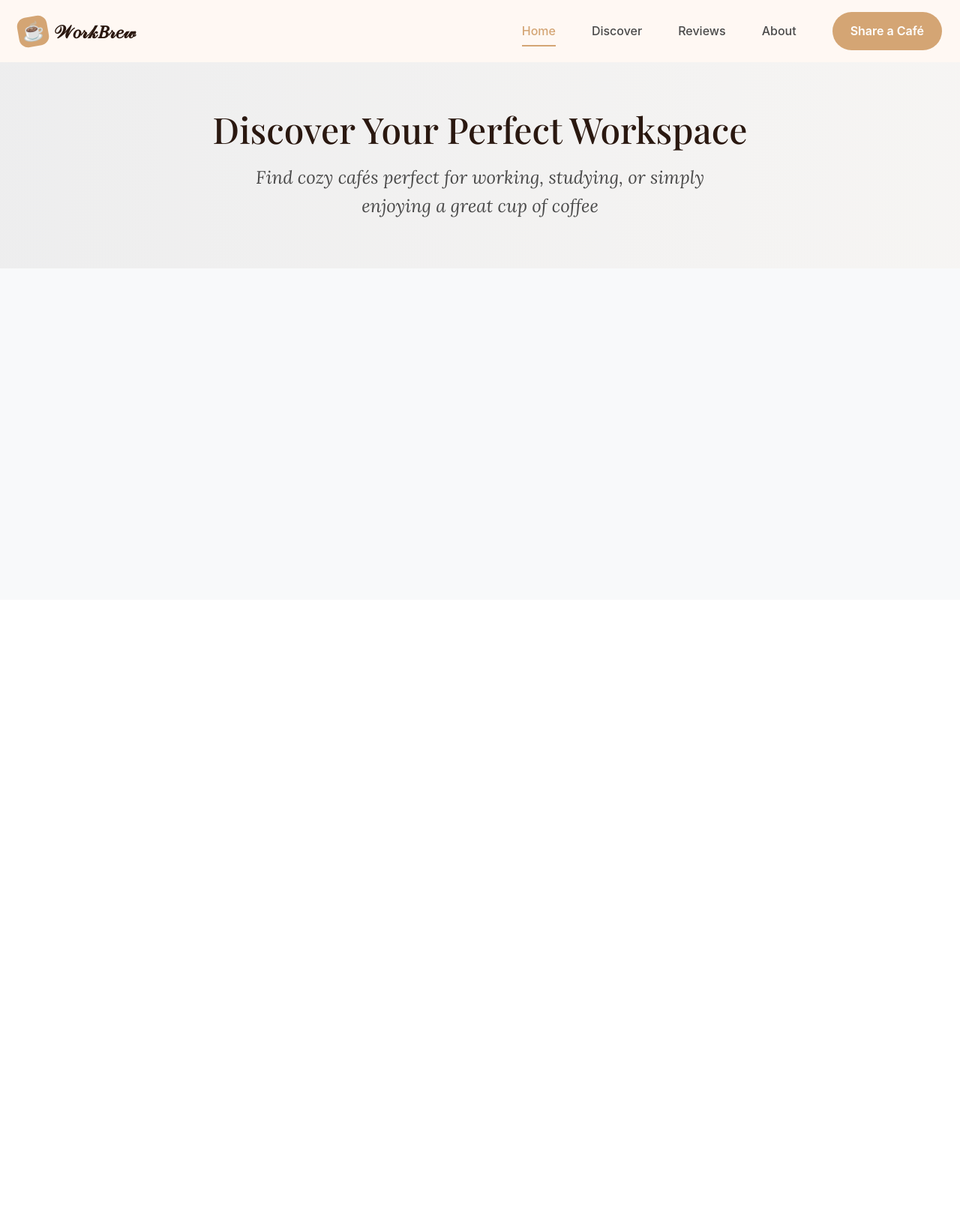
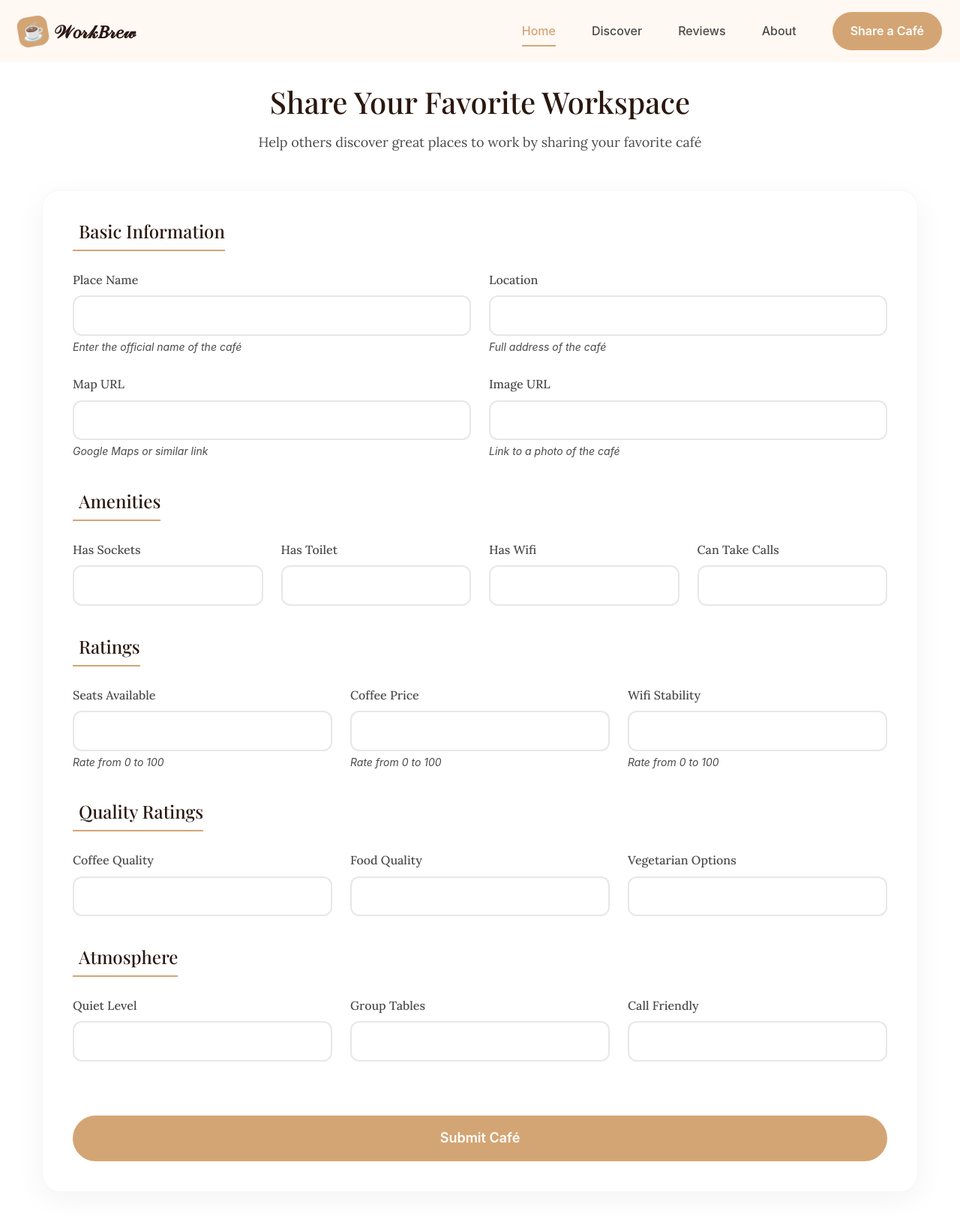
Before and after one commit to Justparthi/Work-Brew, a Django app: template templates/place_list.html in a window 1280 px wide. Shown: the whole page at 75% size. Before the commit the page ends 358 px from the top, so only its background shows below. Run offline with Django 5.2, Linux system fonts and the light colour scheme; the template is opened without the code that fills it: values that come from a table or form of the project are taken from there, others are empty; some web fonts are replaced.

Commit message:
Update place_list.html

```diff
--- a/templates/place_list.html
+++ b/templates/place_list.html
@@ -1,12 +1,14 @@
+{% load form_tags %}
+
+
 <!DOCTYPE html>
-<html lang="en">
+<html>
 <head>
-    <meta charset="UTF-8">
-    <meta name="viewport" content="width=device-width, initial-scale=1.0">
-    <title>Places List</title>
-    <link href="https://cdn.jsdelivr.net/npm/bootstrap@5.3.3/dist/css/bootstrap.min.css" rel="stylesheet">
-    <link href="https://cdnjs.cloudflare.com/ajax/libs/font-awesome/6.0.0-beta3/css/all.min.css" rel="stylesheet">
+    <title>Add Place</title>
+    <!-- <link rel="stylesheet" href="../static/css/styles.css"> -->
+    <link href="https://cdn.jsdelivr.net/npm/bootstrap@5.3.3/dist/css/bootstrap.min.css" rel="stylesheet" integrity="sha384-QWTKZyjpPEjISv5WaRU9OFeRpok6YctnYmDr5pNlyT2bRjXh0JMhjY6hW+ALEwIH" crossorigin="anonymous">
     <style>
+
 @import url('https://fonts.googleapis.com/css2?family=Lora:ital,wght@0,400;0,500;0,600;0,700;1,400&family=Playfair+Display:ital,wght@0,400;0,500;0,600;0,700;1,400&display=swap');
 
 * {
@@ -296,182 +298,159 @@ body {
         height: 160px;
     }
 }
-
-.hero-section {
-            padding: 4rem 0;
-            text-align: center;
-            background: linear-gradient(to right, rgba(42, 24, 16, 0.05), rgba(212, 165, 116, 0.05));
+.form-container {
+            max-width: 1200px;
+            margin: 2rem auto;
+            padding: 0 1rem;
         }
 
-        .hero-title {
+        .form-header {
+            text-align: center;
+            margin-bottom: 3rem;
+            position: relative;
+        }
+
+        .form-title {
             font-family: var(--font-display);
-            font-size: var(--text-3xl);
+            font-size: var(--text-2xl);
             color: var(--primary);
             margin-bottom: 1rem;
         }
 
-        .hero-subtitle {
+        .form-subtitle {
             font-family: var(--font-body);
-            font-size: var(--text-lg);
+            font-size: var(--text-base);
             color: var(--text);
             max-width: 600px;
             margin: 0 auto;
+        }
+
+        .form-card {
+            background: white;
+            border-radius: 24px;
+            padding: 2.5rem;
+            box-shadow: 0 10px 40px rgba(42, 24, 16, 0.05);
+            border: 1px solid rgba(212, 165, 116, 0.1);
+        }
+
+        .form-section {
+            margin-bottom: 2.5rem;
+            position: relative;
+        }
+
+        .section-title {
+            font-family: var(--font-display);
+            font-size: var(--text-lg);
+            color: var(--primary);
+            margin-bottom: 1.5rem;
+            padding-bottom: 0.5rem;
+            border-bottom: 2px solid var(--accent);
+            display: inline-block;
+        }
+
+        .form-label {
+            font-family: var(--font-body);
+            font-size: var(--text-sm);
+            color: var(--text);
+            margin-bottom: 0.5rem;
+            font-weight: 500;
+        }
+
+        .form-control {
+            border: 2px solid rgba(42, 24, 16, 0.1);
+            border-radius: 12px;
+            padding: 0.8rem 1rem;
+            font-size: var(--text-sm);
+            transition: all 0.3s ease;
+        }
+
+        .form-control:focus {
+            border-color: var(--accent);
+            box-shadow: 0 0 0 3px rgba(212, 165, 116, 0.1);
+        }
+
+        .submit-btn {
+            background: var(--accent);
+            color: white;
+            border: none;
+            border-radius: 50px;
+            padding: 1rem 2rem;
+            font-size: var(--text-base);
+            font-weight: 600;
+            width: 100%;
+            transition: all 0.3s ease;
+            margin-top: 2rem;
+        }
+
+        .submit-btn:hover {
+            background: var(--primary);
+            transform: translateY(-2px);
+        }
+
+        .form-icon {
+            color: var(--accent);
+            margin-right: 0.5rem;
+        }
+
+        .help-text {
+            font-size: var(--text-xs);
+            color: var(--text);
+            margin-top: 0.25rem;
             font-style: italic;
         }
 
-        .cafe-grid {
-            padding: 2rem 0;
+        @media (max-width: 768px) {
+            .form-card {
+                padding: 1.5rem;
             }
 
-        .cafe-card {
-            background: white;
-            border-radius: 20px;
-            overflow: hidden;
-            transition: transform 0.3s ease, box-shadow 0.3s ease;
+            .form-section {
                 margin-bottom: 2rem;
-            position: relative;
-            border: none;
             }
 
-        .cafe-card:hover {
-            transform: translateY(-10px);
-            box-shadow: 0 20px 40px rgba(42, 24, 16, 0.1);
+            .section-title {
+                font-size: var(--text-base);
+            }
         }
 
-        .cafe-image {
-            height: 300px;
-            position: relative;
-            overflow: hidden;
+        /* Progress indicator styles */
+        .progress-indicator {
+            display: flex;
+            justify-content: center;
+            margin-bottom: 2rem;
         }
 
-        .cafe-image img {
-            width: 100%;
-            height: 100%;
-            object-fit: cover;
-            transition: transform 0.5s ease;
+        .progress-step {
+            display: flex;
+            align-items: center;
+            margin: 0 1rem;
+            color: var(--text);
+            font-size: var(--text-sm);
         }
 
-        .cafe-card:hover .cafe-image img {
-            transform: scale(1.1);
-        }
-
-        .cafe-badge {
-            position: absolute;
-            top: 1rem;
-            right: 1rem;
-            background: rgba(255, 248, 243, 0.9);
-            padding: 0.5rem 1rem;
-            border-radius: 50px;
-            font-size: var(--text-xs);
-            color: var(--primary);
-            backdrop-filter: blur(5px);
-        }
-
-        .cafe-content {
-            padding: 2rem;
-        }
-
-        .cafe-title {
-            font-family: var(--font-display);
-            font-size: var(--text-xl);
-            color: var(--primary);
-            margin-bottom: 0.5rem;
-            text-decoration: none;
-        }
-
-        .cafe-title a {
-            color: inherit;
-            text-decoration: none;
-            transition: color 0.3s ease;
-        }
-
-        .cafe-title a:hover {
+        .step-number {
+            width: 2rem;
+            height: 2rem;
+            border-radius: 50%;
+            background: var(--light);
+            border: 2px solid var(--accent);
+            display: flex;
+            align-items: center;
+            justify-content: center;
+            margin-right: 0.5rem;
+            font-weight: 600;
             color: var(--accent);
         }
 
-        .cafe-location {
-            font-size: var(--text-sm);
-            color: var(--text);
-            margin-bottom: 1rem;
-            display: flex;
-            align-items: center;
-            gap: 0.5rem;
-        }
-
-        .cafe-hours {
-            font-size: var(--text-sm);
-            color: var(--accent);
-            margin-bottom: 1.5rem;
-            display: flex;
-            align-items: center;
-            gap: 0.5rem;
-        }
-
-        .cafe-footer {
-            display: flex;
-            justify-content: space-between;
-            align-items: center;
-            padding-top: 1rem;
-            border-top: 1px solid rgba(42, 24, 16, 0.1);
-        }
-
-        .location-btn {
-            background-color: var(--accent);
-            color: white;
-            padding: 0.8rem 1.5rem;
-            border-radius: 50px;
-            text-decoration: none;
-            font-size: var(--text-sm);
-            transition: transform 0.3s ease, background-color 0.3s ease;
-            display: inline-flex;
-            align-items: center;
-            gap: 0.5rem;
-        }
-
-        .location-btn:hover {
-            transform: translateY(-2px);
-            background-color: var(--primary);
+        .current-step .step-number {
+            background: var(--accent);
             color: white;
         }
 
-        .rating {
-            display: flex;
-            align-items: center;
-            gap: 0.5rem;
-            font-size: var(--text-sm);
-            color: var(--primary);
-        }
-
-        .rating i {
-            color: #FFD700;
-        }
-
-        @media (max-width: 768px) {
-            .hero-section {
-                padding: 2rem 0;
-            }
-
-            .cafe-image {
-                height: 250px;
-            }
-
-            .cafe-content {
-                padding: 1.5rem;
-            }
-
-            .cafe-footer {
-                flex-direction: column;
-                gap: 1rem;
-            }
-
-            .location-btn {
-                width: 100%;
-                justify-content: center;
-            }
-        }
     </style>
 </head>
-<body class="bg-light">
+<body>
+
     <nav class="navbar">
         <div class="nav-container">
             <a href="#" class="logo">
@@ -492,51 +471,129 @@ body {
             </div>
         </div>
     </nav>
-    <section class="hero-section">
-        <h1 class="hero-title">Discover Your Perfect Workspace</h1>
-        <p class="hero-subtitle">Find cozy cafés perfect for working, studying, or simply enjoying a great cup of coffee</p>
-    </section>
+    <div class="form-container">
+        <div class="form-header">
+            <h1 class="form-title">Share Your Favorite Workspace</h1>
+            <p class="form-subtitle">Help others discover great places to work by sharing your favorite café</p>
+        </div>
 
-    <!-- New Café Grid -->
-    <div class="container cafe-grid">
-        <div class="row">
-            {% for place in places %}
-            <div class="col-12 col-md-6 col-lg-4">
-                <div class="cafe-card">
-                    <div class="cafe-image">
-                        <img src="{{ place.img_url }}" alt="{{ place.name }}">
-                        <div class="cafe-badge">
-                            <i class="fas fa-wifi"></i> Free WiFi
+        <div class="form-card">
+            <form method="POST">
+                {% csrf_token %}
+
+                <div class="form-section">
+                    <h2 class="section-title"><i class="fas fa-info-circle form-icon"></i>Basic Information</h2>
+                    <div class="row g-4">
+                        <div class="col-md-6">
+                            <label class="form-label">Place Name</label>
+                            {{ form.name|add_class:"form-control" }}
+                            <div class="help-text">Enter the official name of the café</div>
                         </div>
+                        <div class="col-md-6">
+                            <label class="form-label">Location</label>
+                            {{ form.location|add_class:"form-control" }}
+                            <div class="help-text">Full address of the café</div>
                         </div>
-                    <div class="cafe-content">
-                        <h2 class="cafe-title">
-                            <a href="{% url 'place_detail' place.id %}">{{ place.name }}</a>
-                        </h2>
-                        <p class="cafe-location">
-                            <i class="fas fa-map-marker-alt"></i>
-                            {{ place.location }}
-                        </p>
-                        <p class="cafe-hours">
-                            <i class="far fa-clock"></i>
-                            7:00 - 8:00
-                        </p>
-                        <div class="cafe-footer">
-                            <div class="rating">
-                                <i class="fas fa-star"></i>
-                                <span>4.5</span>
+                        <div class="col-md-6">
+                            <label class="form-label">Map URL</label>
+                            {{ form.map_url|add_class:"form-control" }}
+                            <div class="help-text">Google Maps or similar link</div>
                         </div>
-                            <a href="{{ place.map_url }}" class="location-btn">
-                                <i class="fas fa-map-marker-alt"></i>
-                                View Location
-                            </a>
+                        <div class="col-md-6">
+                            <label class="form-label">Image URL</label>
+                            {{ form.img_url|add_class:"form-control" }}
+                            <div class="help-text">Link to a photo of the café</div>
                         </div>
                     </div>
                 </div>
+
+                <div class="form-section">
+                    <h2 class="section-title"><i class="fas fa-wifi form-icon"></i>Amenities</h2>
+                    <div class="row g-4">
+                        <div class="col-md-3">
+                            <label class="form-label">Has Sockets</label>
+                            {{ form.has_sockets|add_class:"form-control" }}
                         </div>
-            {% endfor %}
+                        <div class="col-md-3">
+                            <label class="form-label">Has Toilet</label>
+                            {{ form.has_toilet|add_class:"form-control" }}
+                        </div>
+                        <div class="col-md-3">
+                            <label class="form-label">Has Wifi</label>
+                            {{ form.has_wifi|add_class:"form-control" }}
+                        </div>
+                        <div class="col-md-3">
+                            <label class="form-label">Can Take Calls</label>
+                            {{ form.can_take_calls|add_class:"form-control" }}
                         </div>
                     </div>
+                </div>
+
+                <div class="form-section">
+                    <h2 class="section-title"><i class="fas fa-star form-icon"></i>Ratings</h2>
+                    <div class="row g-4">
+                        <div class="col-md-4">
+                            <label class="form-label">Seats Available</label>
+                            {{ form.seats|add_class:"form-control" }}
+                            <div class="help-text">Rate from 0 to 100</div>
+                        </div>
+                        <div class="col-md-4">
+                            <label class="form-label">Coffee Price</label>
+                            {{ form.coffee_price|add_class:"form-control" }}
+                            <div class="help-text">Rate from 0 to 100</div>
+                        </div>
+                        <div class="col-md-4">
+                            <label class="form-label">Wifi Stability</label>
+                            {{ form.stable_wifi|add_class:"form-control" }}
+                            <div class="help-text">Rate from 0 to 100</div>
+                        </div>
+                    </div>
+                </div>
+
+                <div class="form-section">
+                    <h2 class="section-title"><i class="fas fa-coffee form-icon"></i>Quality Ratings</h2>
+                    <div class="row g-4">
+                        <!-- Your existing quality rating fields with the new styling -->
+                        <div class="col-md-4">
+                            <label class="form-label">Coffee Quality</label>
+                            {{ form.coffee|add_class:"form-control" }}
+                        </div>
+                        <div class="col-md-4">
+                            <label class="form-label">Food Quality</label>
+                            {{ form.food|add_class:"form-control" }}
+                        </div>
+                        <div class="col-md-4">
+                            <label class="form-label">Vegetarian Options</label>
+                            {{ form.veggie|add_class:"form-control" }}
+                        </div>
+                    </div>
+                </div>
+
+                <div class="form-section">
+                    <h2 class="section-title"><i class="fas fa-volume-up form-icon"></i>Atmosphere</h2>
+                    <div class="row g-4">
+                        <div class="col-md-4">
+                            <label class="form-label">Quiet Level</label>
+                            {{ form.quiet|add_class:"form-control" }}
+                        </div>
+                        <div class="col-md-4">
+                            <label class="form-label">Group Tables</label>
+                            {{ form.tables|add_class:"form-control" }}
+                        </div>
+                        <div class="col-md-4">
+                            <label class="form-label">Call Friendly</label>
+                            {{ form.calls|add_class:"form-control" }}
+                        </div>
+                    </div>
+                </div>
+
+                <button type="submit" class="submit-btn">
+                    <i class="fas fa-paper-plane"></i> Submit Café
+                </button>
+            </form>
+        </div>
+    </div>
+
       <script>
         document.querySelector('.mobile-menu-btn').addEventListener('click', function() {
             this.classList.toggle('active');
@@ -551,6 +608,7 @@ body {
             });
         });
     </script>
-    <script src="https://cdn.jsdelivr.net/npm/bootstrap@5.3.3/dist/js/bootstrap.bundle.min.js"></script>
+
+    <script src="https://cdn.jsdelivr.net/npm/bootstrap@5.3.3/dist/js/bootstrap.bundle.min.js" integrity="sha384-YvpcrYf0tY3lHB60NNkmXc5s9fDVZLESaAA55NDzOxhy9GkcIdslK1eN7N6jIeHz" crossorigin="anonymous"></script>
 </body>
 </html>
```
Lines whose indentation alone changed are shown as unchanged.
